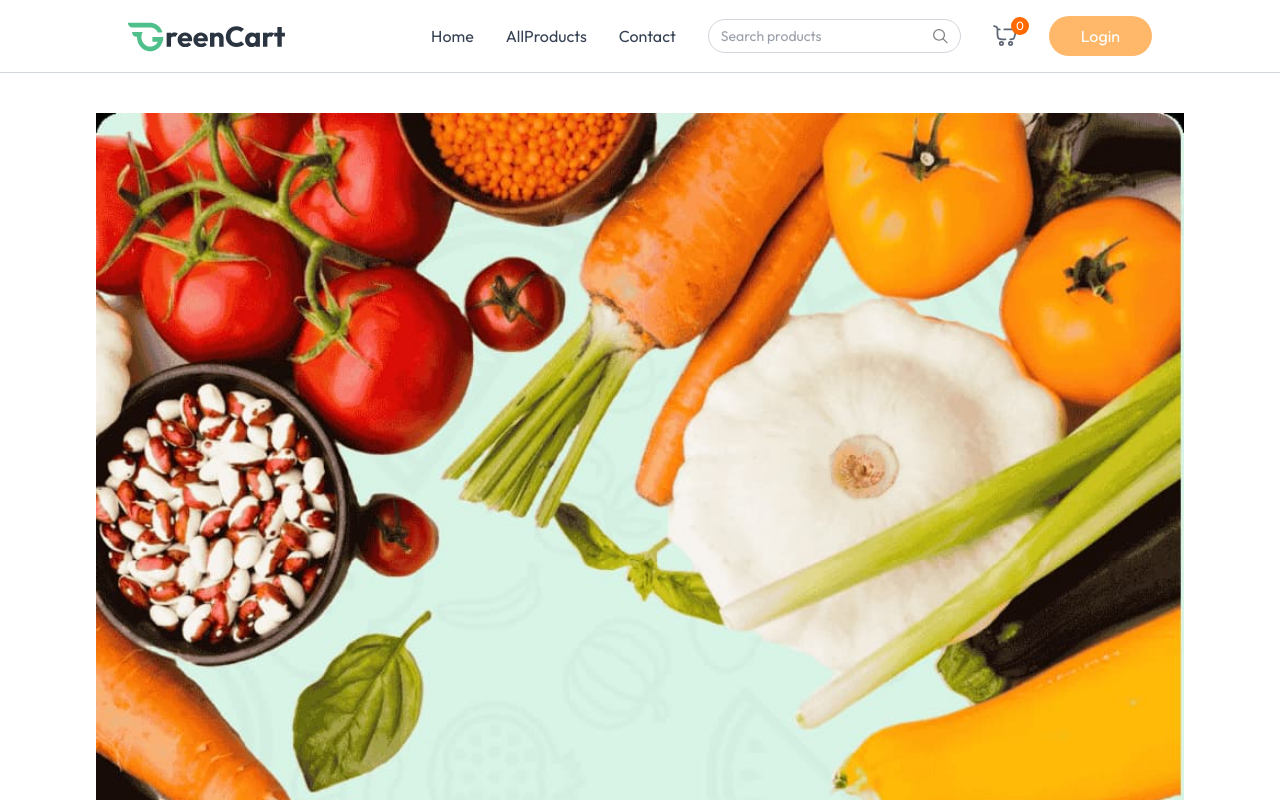
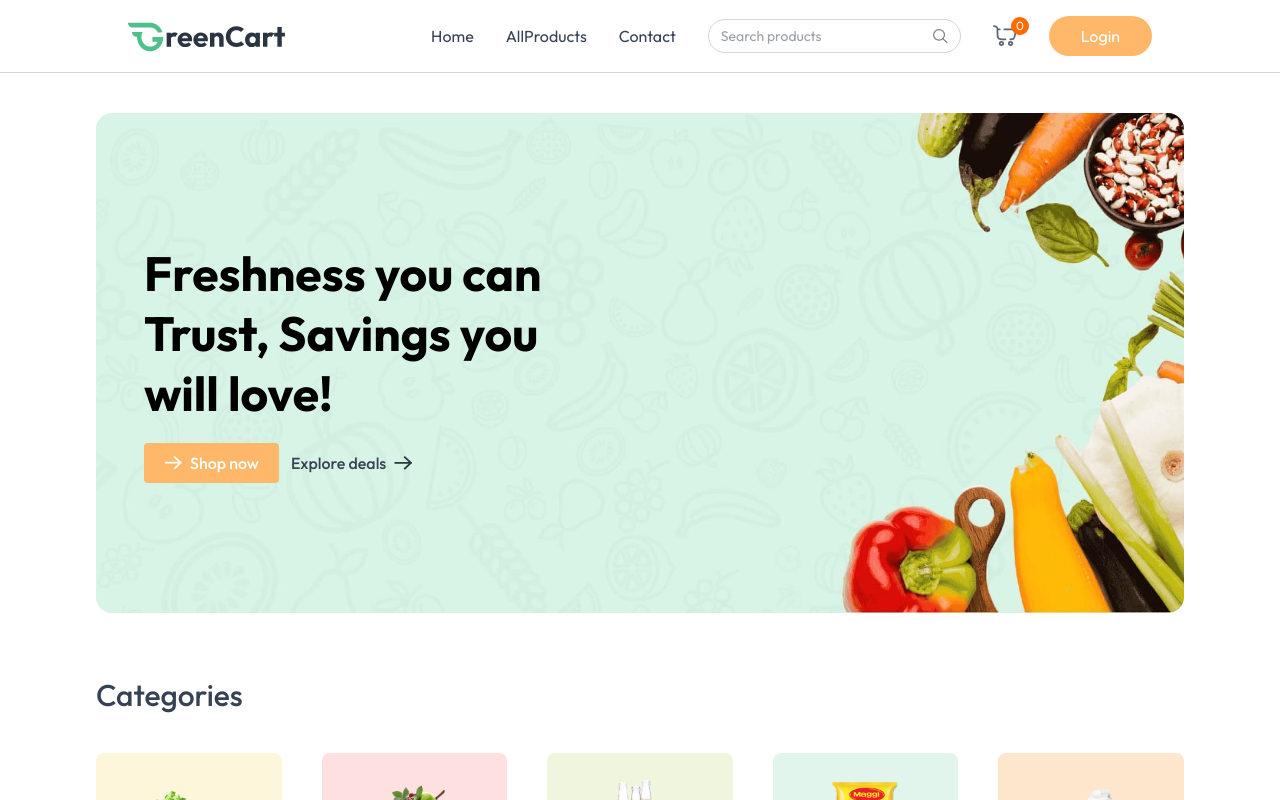
Before and after one commit to anjaliisingh12/Grocery-Mern-app, a React (Vite) app in the folder client/: page /#/ in a window 1280 px wide. Shown: the top 800 px of the page. Built offline with nearby package versions, Linux system fonts and the light colour scheme; no server answers.

Commit message:
Update MainBanner.jsx

```diff
--- a/client/src/components/MainBanner.jsx
+++ b/client/src/components/MainBanner.jsx
@@ -4,53 +4,68 @@ import { assets } from '../assets/assets.js';
 
 const MainBanner = () => {
   return (
-    <div className="relative">
+    <div className="relative h-[260px] sm:h-[320px] md:h-[500px] overflow-hidden rounded-2xl">
 
       <picture>
-        <source media="(max-width: 768px)" srcSet={assets.main_banner_bg_sm} />
+        {/* Mobile banner */}
+        <source
+          media="(max-width: 768px)"
+          srcSet={assets.main_banner_bg_sm}
+        />
+
+        {/* Desktop banner */}
         <img
           src={assets.main_banner_bg}
-          alt="banner"
-          className="w-full"
-          fetchpriority="high"
+          alt="Fresh grocery banner"
+          className="w-full h-full object-cover object-right md:object-center"
           width="1200"
           height="500"
+          loading="eager"
+          fetchPriority="high"
+          decoding="async"
         />
       </picture>
 
-      <div className="absolute inset-0 flex flex-col items-start justify-end md:justify-center pb-24 md:pb-0 px-4">
-        <h1 className="text-xl md:text-4xl lg:text-5xl font-bold leading-tight max-w-72 md:max-w-xs">
-          Freshness you can Trust, Savings you will love!
+      {/* Content */}
+      <div className="absolute inset-0 flex flex-col justify-end md:justify-center px-5 md:px-12 pb-6 md:pb-0">
+
+        <h1 className="text-xl sm:text-3xl md:text-5xl font-bold leading-tight max-w-[220px] sm:max-w-md text-black">
+          Freshness you can Trust,
+          Savings you will love!
         </h1>
 
-        <div className="flex items-center mt-6 font-medium">
+        <div className="flex items-center gap-3 mt-5 flex-wrap">
+
           <Link
             to="/products"
-            className="group flex items-center gap-2 py-3 px-7 text-white bg-orange-300 hover:bg-orange-500 transition rounded"
+            className="flex items-center gap-2 py-2 px-5 bg-orange-300 hover:bg-orange-500 transition rounded text-white font-medium"
           >
             <img
               src={assets.white_arrow_icon}
               alt="arrow"
-              width="20"
-              height="20"
+              width="18"
+              height="18"
               loading="lazy"
             />
+
             <span>Shop now</span>
           </Link>
 
           <Link
             to="/products"
-            className="group flex items-center gap-2 py-3 ml-4"
+            className="flex items-center gap-2 font-medium"
           >
             <span>Explore deals</span>
+
             <img
               src={assets.black_arrow_icon}
               alt="arrow"
-              width="20"
-              height="20"
+              width="18"
+              height="18"
               loading="lazy"
             />
           </Link>
+
         </div>
       </div>
     </div>
```
